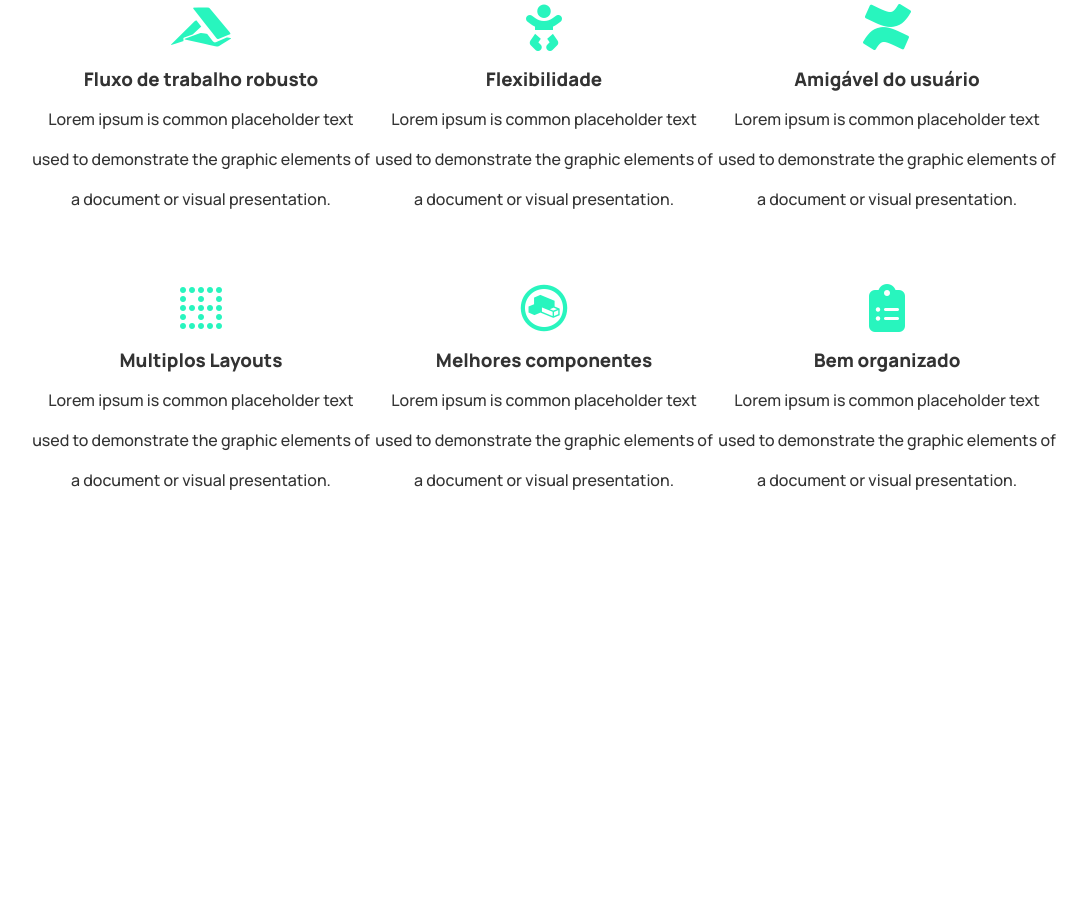
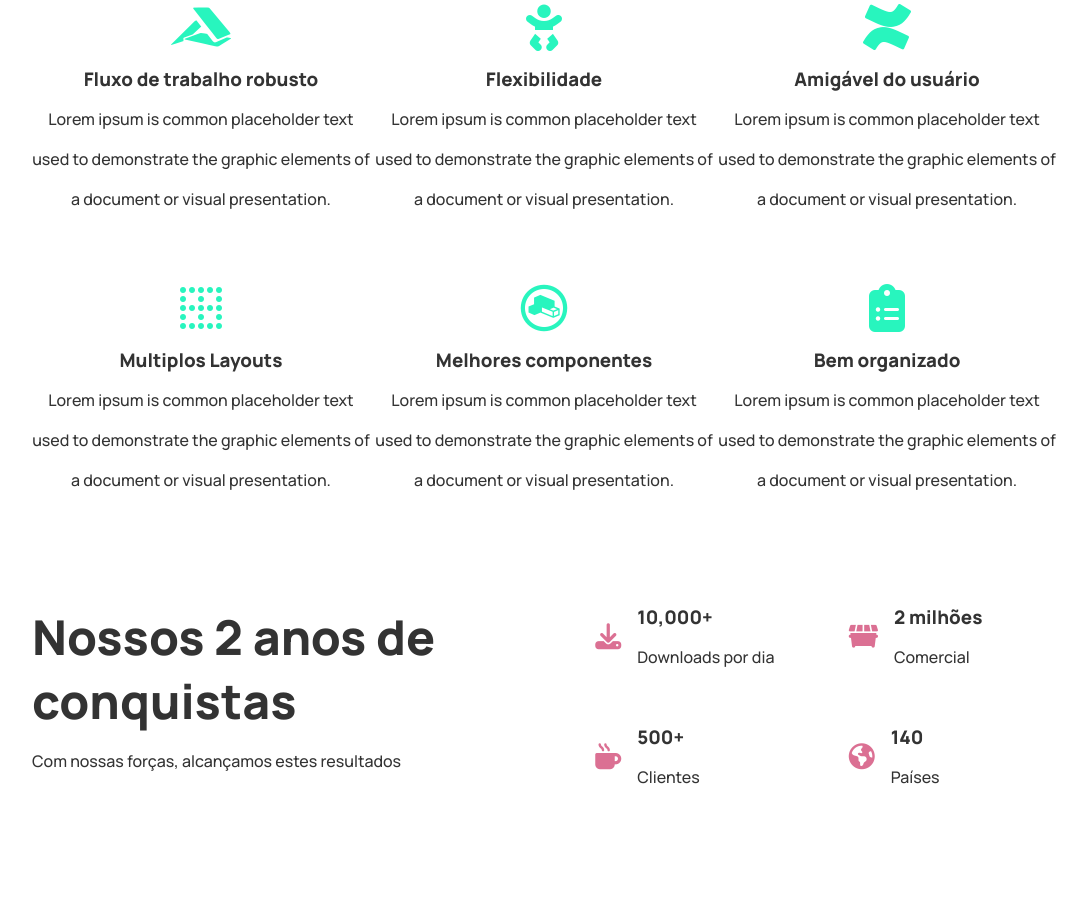
Before and after one commit to Evellyndesa/Tecnogueto, a plain HTML site: page ola-mundo.html in a window 1280 px wide. Shown: the part 749-1668 px from the top of the page, without its empty margins (96-1183 px from the left). Before the commit the page ends 1264 px from the top, so only its background shows below. Drawn offline with Linux system fonts and the light colour scheme.

Commit message:
contruindo sessão  Nossas Conquistas

```diff
--- a/css/estilo.css
+++ b/css/estilo.css
@@ -30,6 +30,10 @@ body {
 
 .cor-verde {
     color: #28F5BE;
+}
+
+.cor-rosa {
+    color: palevioletred;
 }
 
 .titulo-bloco-de-recursos {
@@ -71,7 +75,9 @@ body {
     padding: 26px 0px;
 
 }
-.conteudo-do-header {
+.conteudo-do-header,
+.conteudo-conquistas,
+.blocos-de-numeros {
     display:flex;
     justify-content: space-between;
 }
@@ -139,3 +145,29 @@ body {
     align-items: center;
     justify-content: space-between;
 }
+
+/* Nossas conquistas*/
+
+.todas-nossas-conquistas {
+    padding-top: 82px;
+    padding-bottom: 82px;
+}
+
+.coluna,
+.blocos-de-conquistas {
+    width: 45%;
+}
+
+.blocos-de-numeros {
+    flex-wrap: wrap;
+}
+
+.blocos-de-conquistas {
+    display: flex;
+    align-items: center;
+    margin-bottom: 40px;
+}
+.blocos-de-conquistas i {
+    font-size: 26px;
+    margin-right: 16px;
+}
--- a/ola-mundo.html
+++ b/ola-mundo.html
@@ -16,7 +16,6 @@
 <body>
 
     <!--Cabeçalho-->
-
     <header class="cabecalho">
         <section class="conteudo conteudo-do-header">
             <div class="informacoes-do-cabecalho">
@@ -41,11 +40,9 @@
             </div>
         </section>
     </header>
-
     <!--Cabeçalho-->
 
     <!--Banner Principal-->
-
     <section class="banner-principal">
         <div class="conteudo banner">
             <div>
@@ -55,11 +52,9 @@
             <img src="imagens/iphone.png" alt="telefone Tecnogueto" class="imagem-celular">
         </div>
     </section>
-
     <!--Banner Principal-->
 
     <!--Recursos-->
-
     <section class="conteudo">
         <div class="titulo-de-sessao">
             <!--Nossa primeira div-->
@@ -114,9 +109,48 @@
             </div>
         </div>
     </section>
-
     <!--Recursos-->
 
+    <!--Nossas conquistas-->
+    <section class="todas-nossas-conquistas">
+        <div class="conteudo conteudo-conquistas">
+            <div class="coluna">
+                <h1 class="titulo">Nossos 2 anos de conquistas</h1>
+                <p>Com nossas forças, alcançamos estes resultados</p>
+            </div>
+            <div class="coluna blocos-de-numeros">
+                <div class="blocos-de-conquistas">
+                    <i class="fas fa-download cor-rosa"></i>
+                    <div>
+                        <h3>10,000+</h3>
+                        <p>Downloads por dia</p>
+                    </div>
+                </div>
+                <div class="blocos-de-conquistas">
+                    <i class="fas fa-dumpster cor-rosa"></i>
+                    <div>
+                        <h3>2 milhões</h3>
+                        <p>Comercial</p>
+                    </div>
+                </div>
+                <div class="blocos-de-conquistas">
+                    <i class="fas fa-mug-hot cor-rosa"></i>
+                    <div>
+                        <h3>500+</h3>
+                        <p>Clientes</p>
+                    </div>
+                </div>
+                <div class="blocos-de-conquistas">
+                    <i class="fas fa-globe-americas cor-rosa"></i>
+                    <div>
+                        <h3>140</h3>
+                        <p>Países</p>
+                    </div>
+                </div>
+            </div>
+        </div>
+    </section>
+    <!--Nossas conquistas-->
 </body>
 
 </html>
```
